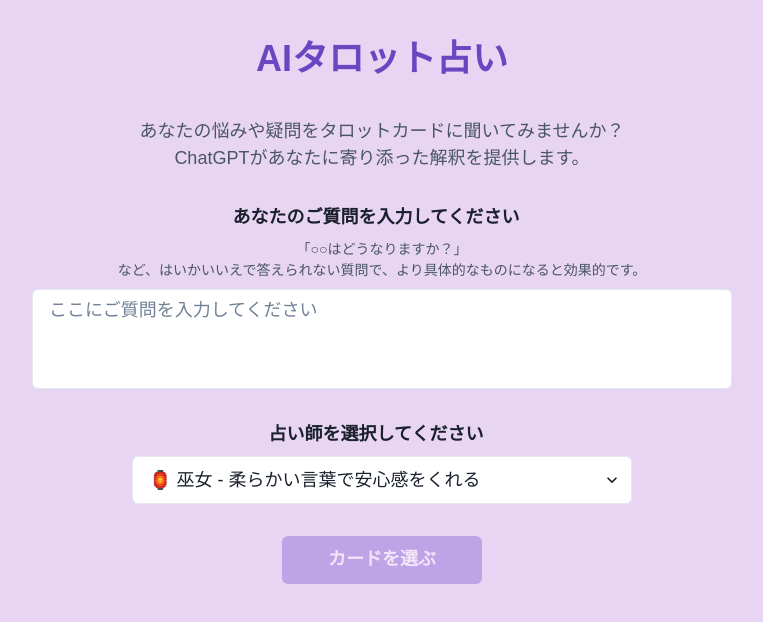
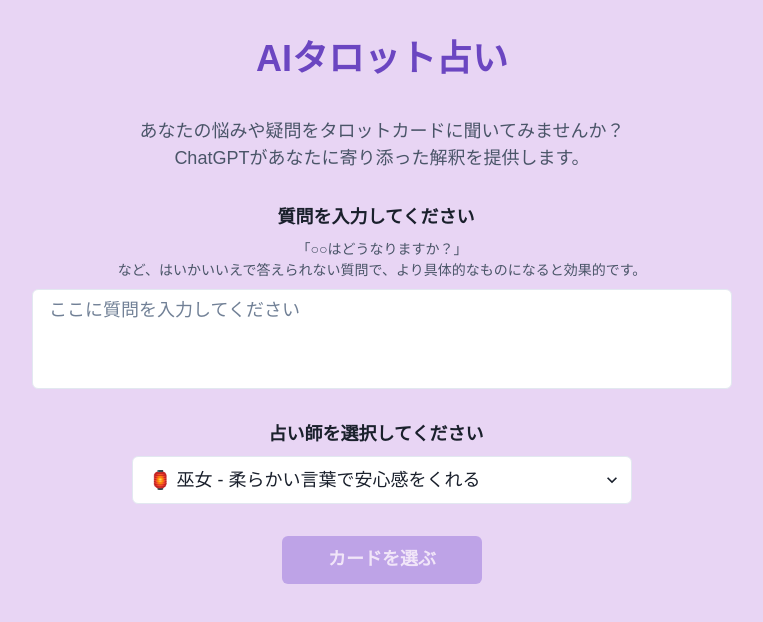
Before and after one commit to sora-00/tarot-app, a Next.js app: page / in a window 1280 px wide. Shown: the top 622 px of the page, without its empty margins (258-1021 px from the left). Built offline with nearby package versions, Linux system fonts and the light colour scheme; a web font is replaced by a local one.

Commit message:
fix:question

```diff
--- a/src/app/page.tsx
+++ b/src/app/page.tsx
@@ -56,7 +56,7 @@ export default function Home() {
 
         <FormControl>
           <FormLabel fontSize="lg" fontWeight="bold" textAlign="center">
-            あなたのご質問を入力してください
+            質問を入力してください
           </FormLabel>
           <Box mb={2}>
             <Text fontSize="sm" color="gray.600" textAlign="center">
@@ -72,7 +72,7 @@ export default function Home() {
               bg="white"
               value={question}
               onChange={(e) => setQuestion(e.target.value)}
-              placeholder="ここにご質問を入力してください"
+              placeholder="ここに質問を入力してください"
               size="lg"
               w="100%"
               maxW="700px"
--- a/src/app/pick-card/page.tsx
+++ b/src/app/pick-card/page.tsx
@@ -183,7 +183,7 @@ export default function PickCard() {
           AIタロット占い
         </Text>
         <Text fontSize="lg" color="gray.600" mb={4}>
-          あなたのご質問: {question}
+          あなたの質問: {question}
         </Text>
         <Text fontSize="md" color="gray.500">
           左右にスワイプしてカードを探し、直感で1枚を選んでください
--- a/src/app/result/page.tsx
+++ b/src/app/result/page.tsx
@@ -167,7 +167,7 @@ ${siteUrl}
             {/* 質問 */}
             <Box bg="purple.50" p={6} borderRadius="lg" border="1px" borderColor="purple.200">
               <Text fontSize="lg" fontWeight="bold" mb={3} color="purple.700">
-                あなたのご質問
+                あなたの質問
               </Text>
               <Text fontSize="md" color="gray.700" lineHeight="1.6">
                 {result.question}
```
